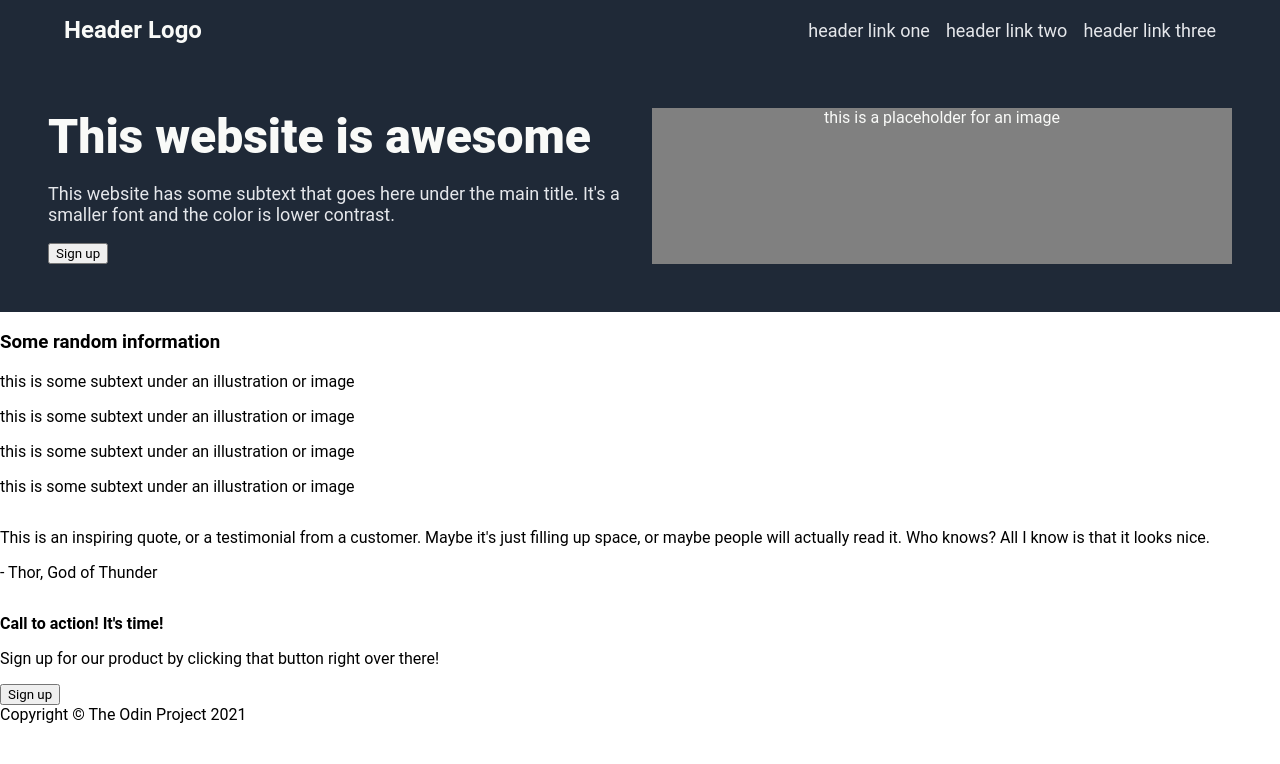
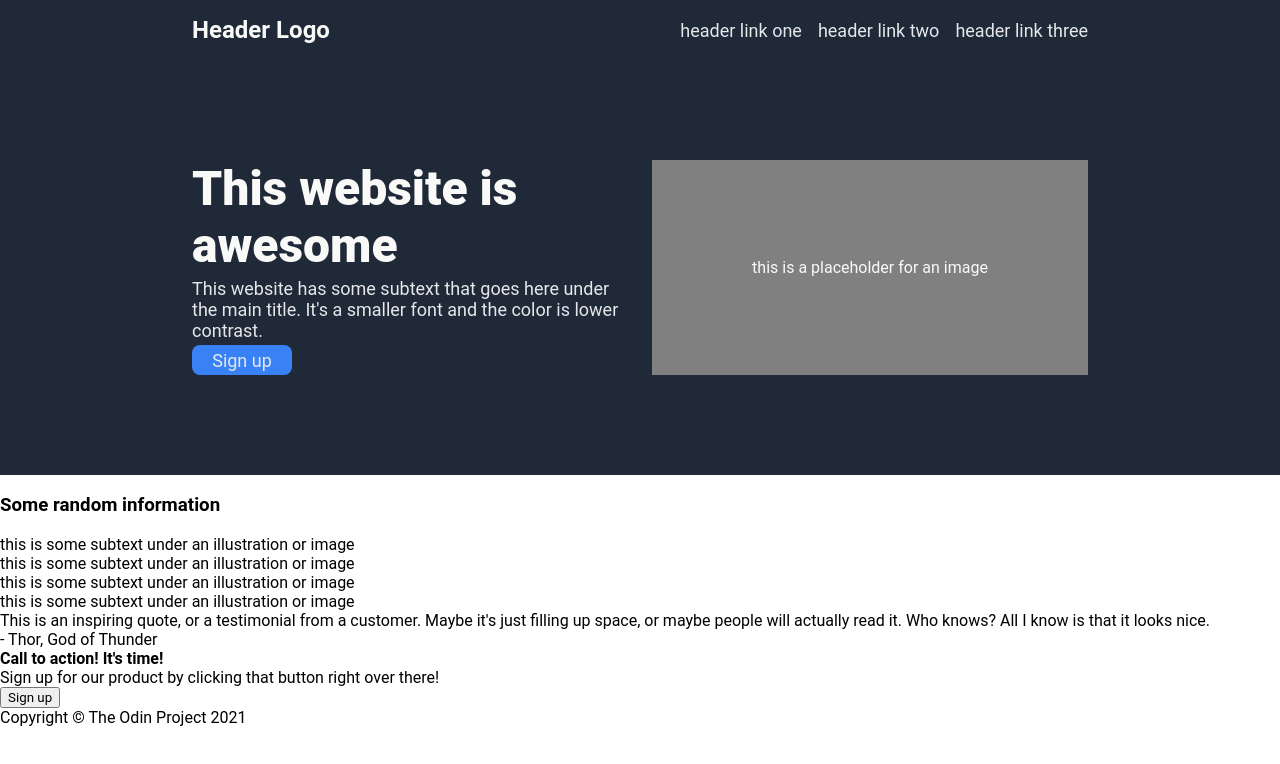
Before and after one commit to JonahKF/odin-landingpage, a plain HTML site: page index.html in a window 1280 px wide. Drawn offline with Linux system fonts and the light colour scheme.

Commit message:
ADDITION: CSS for Hero Text div & content
Styled font for hero text & subtext
Created placeholder image
Changed header & hero text padding to 15vw left-right.

```diff
--- a/style.css
+++ b/style.css
@@ -10,12 +10,17 @@ body {
     justify-content: space-between;
 }
 
+p {
+    padding: 0;
+    margin: 0;
+}
+
 .header,
 .website-content-top {
     display: flex;
     background-color: #1F2937;
     color: #F9FAF8;
-    padding: 0 64px 0 64px;
+    padding: 0 15vw 0 15vw;
 }
 
 .header h1 {
@@ -41,13 +46,16 @@ body {
 }
 
 .website-content-top {
-    padding: 48px;
+    padding: 100px 15vw 100px 15vw;
     gap: 24px;
 }
 
 .website-content-top div {
     /* border: 1px solid red; */
     width: 50%;
+    display: flex;
+    flex-direction: column;
+    gap: 4px;
 }
 
 .website-content-top div h2 {
@@ -56,7 +64,20 @@ body {
     margin: 0;
 }
 
+.website-content-top div button {
+    margin: 0;
+    background-color: #3882F6;
+    width: 100px;
+    height: 30px;
+    font-size: 18px;
+    color: #E5E7EB;
+    text-decoration: none;
+    border-radius: 8px;
+    border: 0;
+}
+
 .top-img-placeholder {
     background-color: grey;
     text-align: center;
+    justify-content: center;
 }
```
